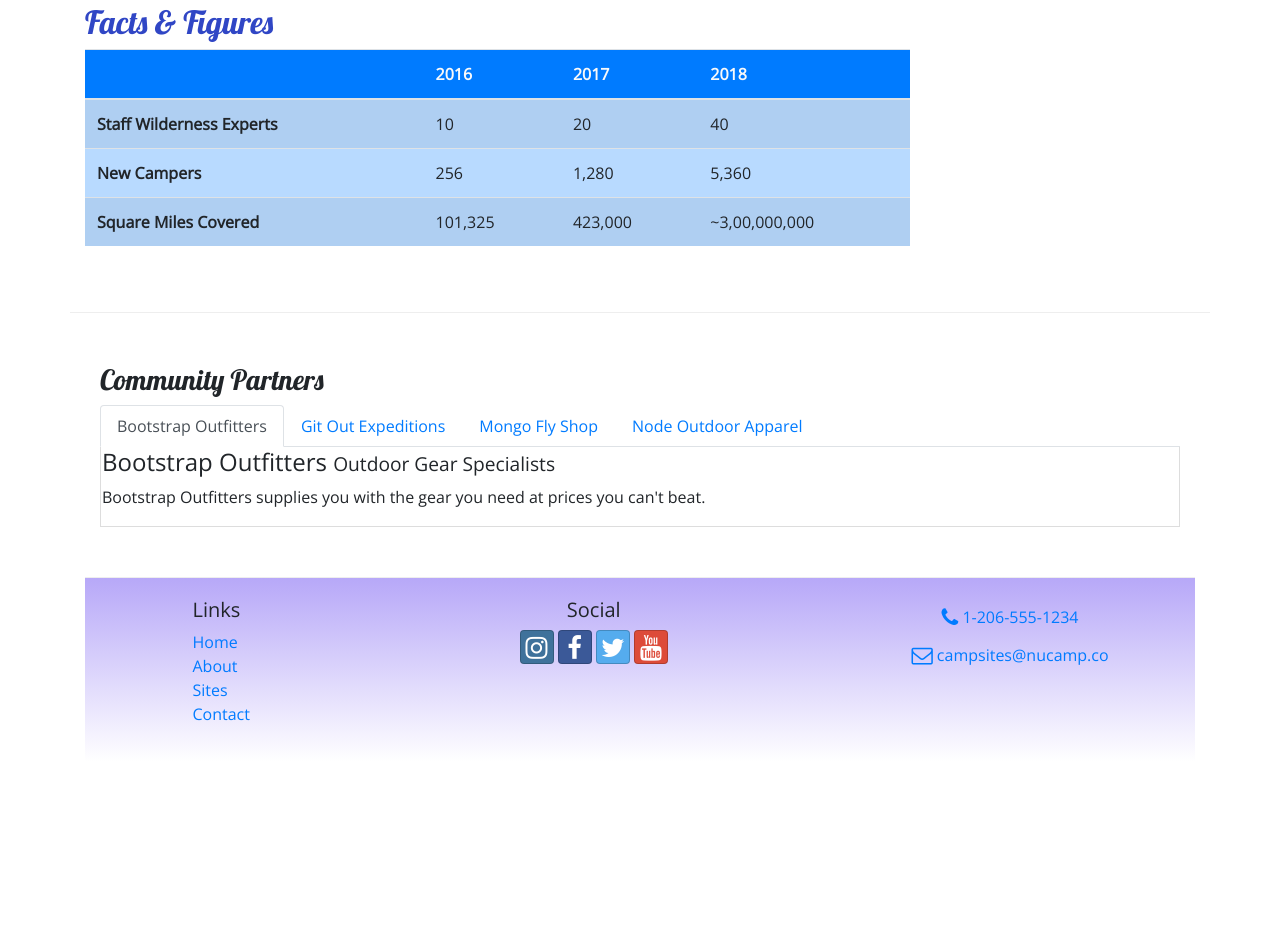
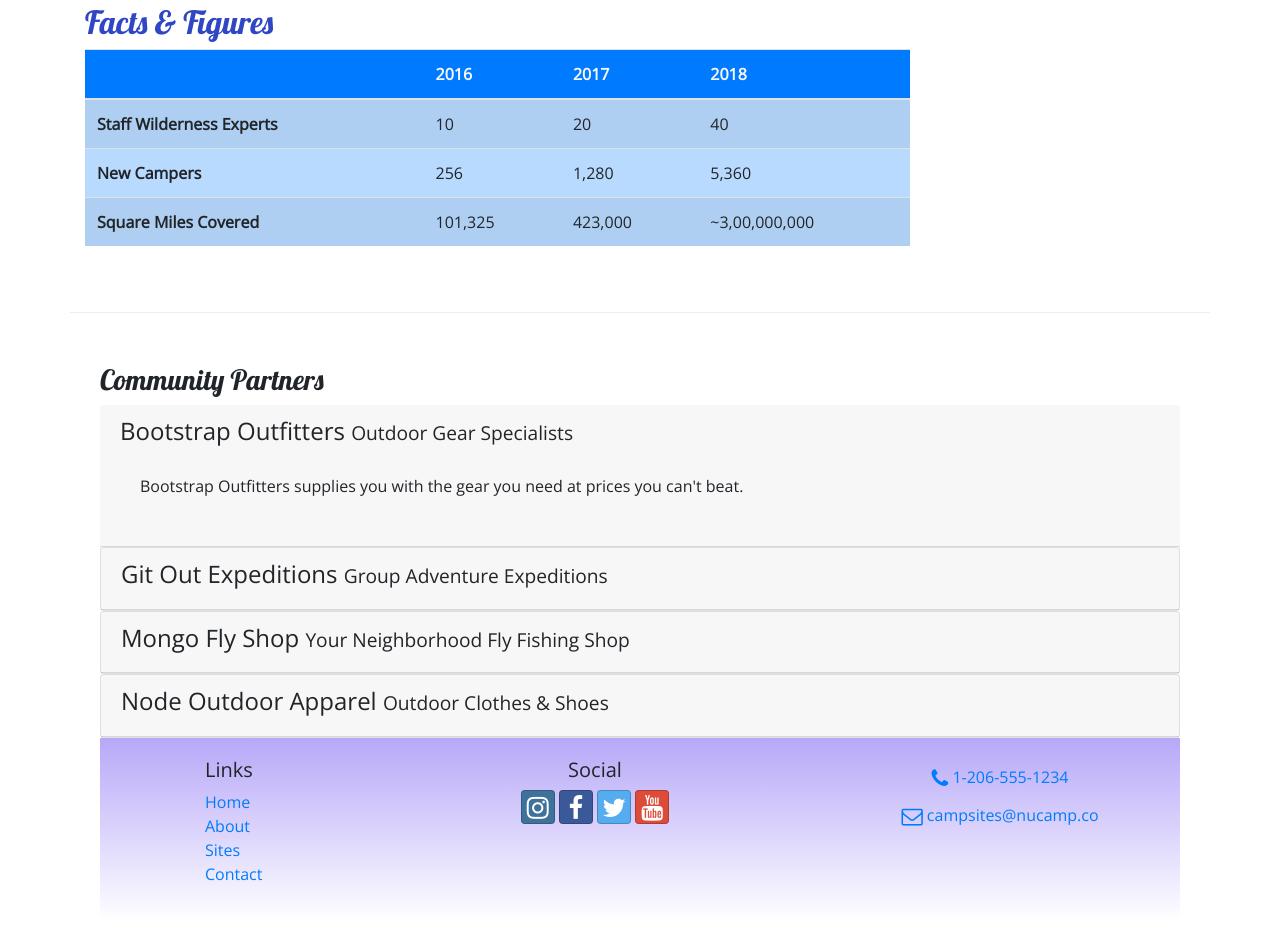
Before and after one commit to hintontristen/nucampsite, a website: page aboutus.html in a window 1280 px wide. Shown: the part 916-1851 px from the top of the page. Before the commit the page ends 1678 px from the top, so only its background shows below. Drawn offline with nearby package versions, Linux system fonts and the light colour scheme.

Commit message:
Accordion

```diff
--- a/aboutus.html
+++ b/aboutus.html
@@ -147,34 +147,60 @@
                 <div class="row row-content">
                 <div class=col>
                 <h3>Community Partners</h3>
-                <ul class="nav nav-tabs">
-                    <li class="nav-item"><a class="nav-link active" href=#Bootstrap role=tab data-toggle="tab"> Bootstrap Outfitters</a></li>
-                    <li class="nav-item"><a class="nav-link" href=#Git role="tab" data-toggle="tab">Git Out Expeditions</a></li>
-                    <li class="nav-item"><a class="nav-link" href=#Mongo role="tab" data-toggle="tab">Mongo Fly Shop</a></li>
-                    <li class="nav-item"><a class="nav-link" href="#Node" role="tab" data-toggle="tab">Node Outdoor Apparel</a></li>
-                </ul>
-                <div class="tab-content">
-                <div role="tabpanel" class="tab-pane fade show active" id="Bootstrap">
-                <h4>Bootstrap Outfitters <small>Outdoor Gear Specialists</small></h4>
+                <div id="accordion">
+                <div role="tab" class="card-header">
+                <h4>
+                    <a data-toggle="collapse" data-target="#Bootstrap">Bootstrap Outfitters <small>Outdoor Gear Specialists</small></a></h4>
+                    <div class="collapse show" id="Bootstrap" data-parent=#accordion>
+                    <div class=card-body>
                     <p class="d-none d-sm-block">Bootstrap Outfitters supplies you with the gear you need at prices you can't beat.</p>
                 </div>
-                <div role="tabpanel" class="tab-pane fade" id="Git">
-                <h4>Git Out Expeditions <small>Group Adventure Expeditions</small></h4>
+                </div>
+                </div>
+                <div class="card">
+                    <div role="tab" class="card-header">
+                        <h4>
+                            <a class="collapsed" data-toggle="collapse" data-target="#git">
+                                Git Out Expeditions <small>Group Adventure Expeditions</small>
+                            </a>
+                        </h4>
+                        <div class="collapse" id="git" data-parent="#accordion">
+                            <div class="card-body">
                                 <p class="d-none d-sm-block">Join Git Out Expeditions to explore new horizons with a group of other adventurers!</p>
                            </div>
-                <div role="tabpanel" class="tab-pane fade" id="Mongo">
-                <h4>Mongo Fly Shop <small>Your Neighborhood Fly Fishing Shop</small></h4>
+                        </div>
+                    </div>
+                </div>
+                <div class="card">
+                   <div role="tab" class="card-header">
+                        <h4>
+                            <a class="collapsed" data-toggle="collapse" data-target="#mongo">
+                                Mongo Fly Shop <small>Your Neighborhood Fly Fishing Shop</small>
+                            </a>
+                        </h4>
+                        <div class="collapse" id="mongo" data-parent="#accordion">
+                            <div class="card-body">
                                 <p class="d-none d-sm-block">Need a new fishing pole, a tacklebox, or flies of all kinds? Stop by Mongo Fly Shop.</p>
                             </div>
-                <div role="tabpanel" class="tab-pane fade" id="Node">
-                <h4>Node Outdoor Apparel <small>Outdoor Clothes & Shoes</small></h4>
+                        </div>
+                    </div>
+                </div>
+                <div class="card">
+                    <div role="tab" class="card-header">
+                        <h4>
+                            <a class="collapsed" data-toggle="collapse" data-target="#node">
+                                Node Outdoor Apparel <small>Outdoor Clothes & Shoes</small>
+                            </a>
+                        </h4>
+                        <div class="collapse" id="node" data-parent="#accordion">
+                            <div class="card-body">
                                 <p class="d-none d-sm-block">From polar fleeces to swimsuits, hiking boots to waders, a visit to Node will be sure to get you covered.</p>
                             </div>
                         </div>
                     </div>
                 </div>
                 </div>
-</div>
+
     <footer class="site-footer">
         <div class="container">
             <div class="row">
--- a/css/styles.css
+++ b/css/styles.css
@@ -38,8 +38,3 @@ footer {
     background-image: linear-gradient(#b7a8f8, white);
     padding: 20px, 0px;
 }
-.tab-content {
-    border: 1px solid #DDD;
-    border-top: none;
-    padding: 1px;
-}
```
Lines whose indentation alone changed are shown as unchanged.
